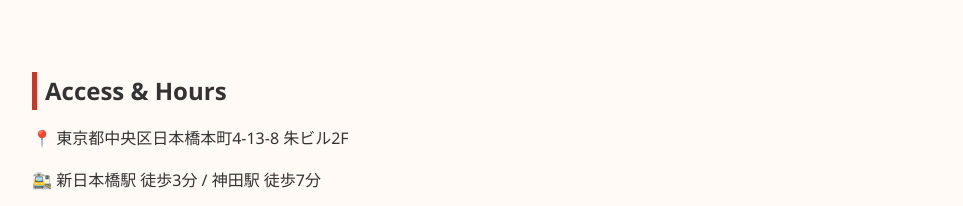
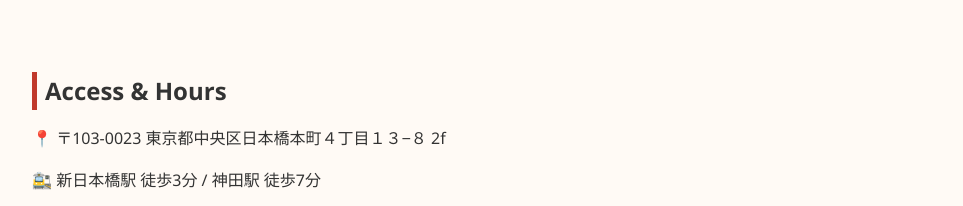
Before and after one commit to aashis777/lotus-restaurant, a plain HTML site: page index.html in a window 1280 px wide. Shown: the part 1180-1386 px from the top of the page, without its empty margins (158-1121 px from the left). Drawn offline with Linux system fonts and the light colour scheme.

Commit message:
Update index.html
changes in address

```diff
--- a/index.html
+++ b/index.html
@@ -209,7 +209,7 @@
 
 <section id="access">
   <h2>Access & Hours</h2>
-  <p>📍 東京都中央区日本橋本町4-13-8 朱ビル2F</p>
+  <p>📍 〒103-0023 東京都中央区日本橋本町４丁目１３−８ 2f</p>
   <p>🚉 新日本橋駅 徒歩3分 / 神田駅 徒歩7分</p>
   <p>🕒 営業時間: 11:00〜22:00（年中無休）</p>
   <iframe
```
